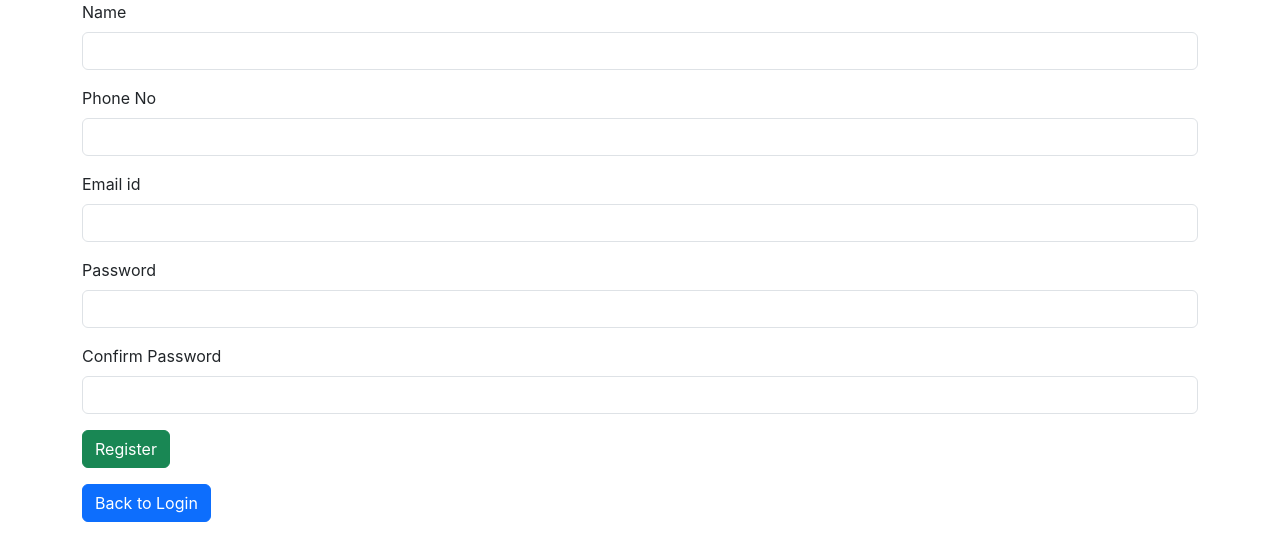
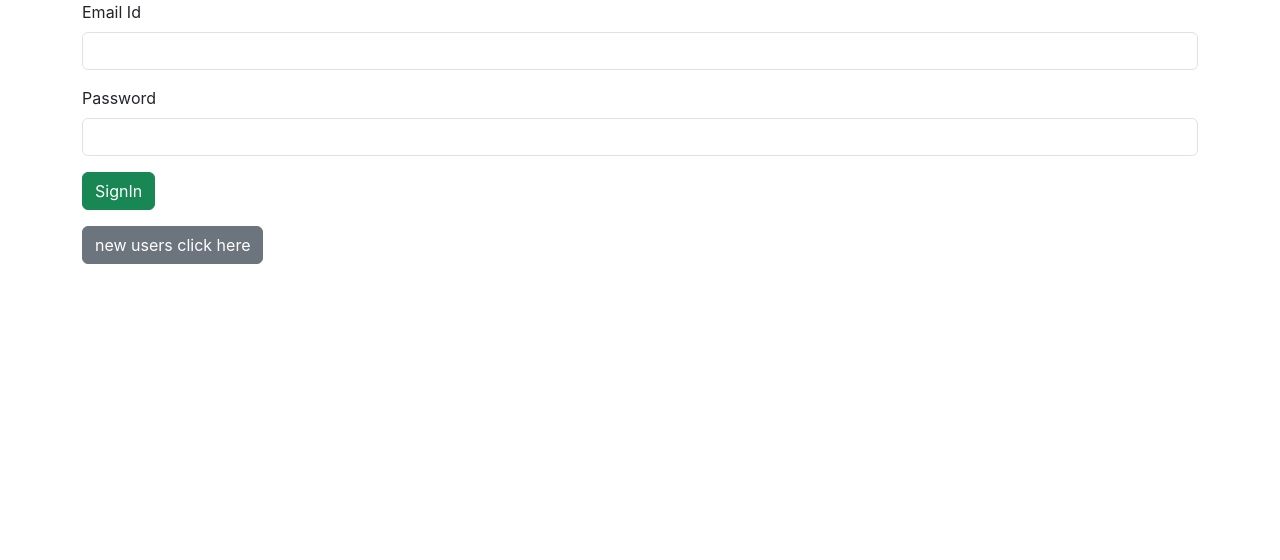
Before and after one commit to SivapriyaRadhakrishnan/blog-app--frontend, a React (Create React App) app: page / in a window 1280 px wide. Shown: the top 560 px of the page. Built offline with nearby package versions, Linux system fonts and the light colour scheme.

Commit message:
signIn completed

```diff
--- a/src/App.js
+++ b/src/App.js
@@ -1,12 +1,20 @@
 import logo from './logo.svg';
 import './App.css';
 import SignUp from './components/SignUp';
+import SigIn from './components/SigIn';
+import { BrowserRouter, Route, Router, Routes } from 'react-router-dom';
+import CreatePost from './components/CreatePost';
 
 function App() {
   return (
-    <div>
-      <SignUp/>
-    </div>
+
+    <BrowserRouter>
+    <Routes>
+      <Route path='/' element={<SigIn/>}/>
+      <Route path='/signUp' element={<SignUp/>}/>
+      <Route path='/createPost' element={<CreatePost/>}/>
+    </Routes>
+    </BrowserRouter>
   );
 }
 
--- /dev/null
+++ b/src/components/CreatePost.jsx
@@ -0,0 +1,9 @@
+import React from 'react'
+
+const CreatePost = () => {
+  return (
+    <div>CreatePost</div>
+  )
+}
+
+export default CreatePost
--- /dev/null
+++ b/src/components/SigIn.jsx
@@ -0,0 +1,67 @@
+import axios from 'axios'
+import React, { useState } from 'react'
+import { useNavigate } from 'react-router-dom'
+
+const SigIn = () => {
+
+    const navigate=useNavigate()
+    const[input,setInput]=new useState(
+        {"email":"","password":""}
+    )
+    const inputHandler=(event)=>{
+        setInput({...input,[event.target.name]:event.target.value})
+    }
+    const readValue=()=>{
+        console.log(input)
+        axios.post("http://localhost:3030/signIn",input).then(
+            (response)=>{
+                    console.log(response.data)
+                    if (response.data.status=="INCORRECT PASSWORD") {
+                        alert("INCORRECT PASSWORD")
+                    } else if(response.data.status=="INVALID EMAIL ID"){
+                        alert("INVALID EMAIL ID")
+                    }else{
+                        let token=response.data.token
+                        let userId=response.data.userId
+                        console.log(userId)
+                        console.log(token)
+                        sessionStorage.setItem("userId",userId)
+                        sessionStorage.setItem("token",token)
+                        navigate("/createPost")
+                     }
+            }
+        ).catch(
+            (error)=>{
+                console.log(error)
+            }
+        )
+    }
+
+
+  return (
+    <div>
+        <div className="container">
+            <div className="col col-12 col-sm-12 col-md-12 col-lg-12 col-xl-12 col-xxl-12">
+                <div className="row g-3">
+                    <div className="col col-12 col-sm-12 col-md-12 col-lg-12 col-xl-12 col-xxl-12">
+                        <label htmlFor="" className="form-label">Email Id</label>
+                        <input type="text" className="form-control" name='email' value={input.email} onChange={inputHandler} />
+                    </div>
+                    <div className="col col-12 col-sm-12 col-md-12 col-lg-12 col-xl-12 col-xxl-12">
+                        <label htmlFor="" className="form-label">Password</label>
+                        <input type="password" className="form-control"  name='password' value={input.password} onChange={inputHandler}/>
+                    </div>
+                    <div className="col col-12 col-sm-12 col-md-12 col-lg-12 col-xl-12 col-xxl-12">
+                        <button onClick={readValue}  className="btn btn-success">SignIn</button>
+                    </div>
+                    <div className="col col-12 col-sm-12 col-md-12 col-lg-12 col-xl-12 col-xxl-12">
+                        <a href="/signUp" className="btn btn-secondary">new users click here</a>
+                    </div>
+                </div>
+            </div>
+        </div>
+    </div>
+  )
+}
+
+export default SigIn
--- a/src/components/SignUp.jsx
+++ b/src/components/SignUp.jsx
@@ -68,7 +68,7 @@ const SignUp = () => {
                             <button onClick={readValue}  className="btn btn-success">Register</button>
                         </div>
                         <div className="col col-12 col-sm-12 col-md-12 col-lg-12 col-xl-12 col-xxl-12">
-                            <a href="" className="btn btn-primary">Back to Login</a>
+                            <a href="/" className="btn btn-primary">Back to Login</a>
                         </div>
                     </div>
 
```
